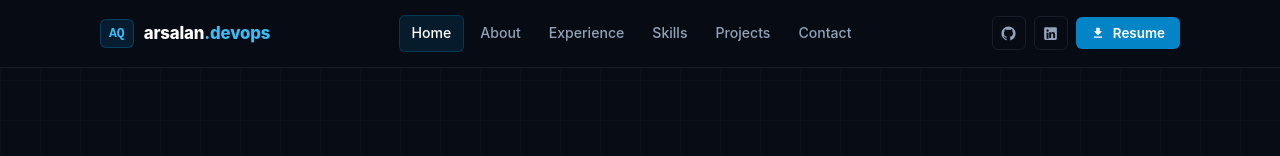
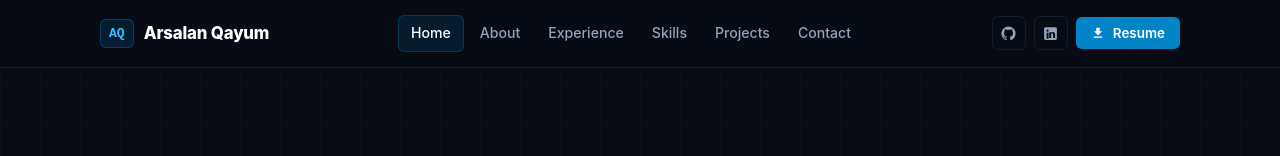
Before and after one commit to ArsalanQayum1/arsalan-portfolio, a Next.js app: page / in a window 1280 px wide. Shown: the top 156 px of the page. Built offline with nearby package versions, Linux system fonts and the light colour scheme.

Commit message:
fix(brand): update brand in navbar and footer to Arsalan Qayum

```diff
--- a/app/page.js
+++ b/app/page.js
@@ -45,8 +45,8 @@ export default function HomePage() {
       <footer className="footer-clean">
         <div className="container footer-container">
           <div>
-            <div className="footer-brand">ARSALAN<span>.DEVOPS</span></div>
-            <div className="footer-role">DevOps &amp; Cloud Engineer — Arsalan Qayum</div>
+            <div className="footer-brand">Arsalan Qayum</div>
+            <div className="footer-role">DevOps &amp; Cloud Engineer</div>
           </div>
           <div className="footer-copy">
             © 2026 Arsalan Qayum. All rights reserved.
--- a/components/Navbar.jsx
+++ b/components/Navbar.jsx
@@ -34,10 +34,10 @@ export default function Navbar() {
     <header className={`navbar ${scrolled ? 'scrolled' : ''}`} id="navbar">
       <div className="container navbar-container">
 
-        {/* Brand Logo - arsalan.devops */}
+        {/* Brand Logo - Arsalan Qayum */}
         <a href="#home" className="brand-logo" id="nav-brand-link" onClick={closeMobile}>
           <span className="brand-badge">AQ</span>
-          <span className="brand-text">arsalan<span>.devops</span></span>
+          <span className="brand-text">Arsalan Qayum</span>
         </a>
 
         {/* Desktop Navigation Links */}
--- a/index.html
+++ b/index.html
@@ -48,7 +48,7 @@
         <a href="#home" class="brand-logo" id="nav-brand-link">
           <span class="brand-badge">AQ</span>
           <div class="brand-info">
-            <span class="brand-text">arsalan<span>.devops</span></span>
+            <span class="brand-text">Arsalan Qayum</span>
             <span class="brand-subtext">DevOps &amp; Cloud</span>
           </div>
           <span class="nav-status-indicator" title="Infrastructure Status: 100% Operational">
@@ -2129,7 +2129,7 @@
           <div>
             <div class="brand-logo" style="margin-bottom: 8px;">
               <span class="brand-badge">AQ</span>
-              <span class="brand-text">arsalan<span>.devops</span></span>
+              <span class="brand-text">Arsalan Qayum</span>
             </div>
             <div style="color: var(--text-secondary); font-size: 0.95rem;">DevOps & Cloud Engineer</div>
             <div class="mono-text" style="color: var(--accent-cyan-light); font-size: 0.88rem; margin-top: 4px;">
```
